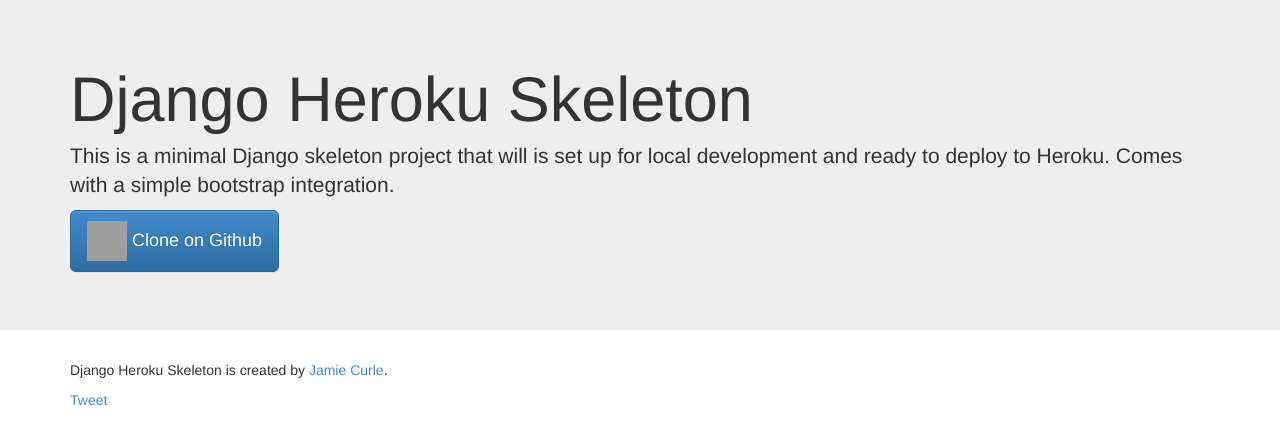
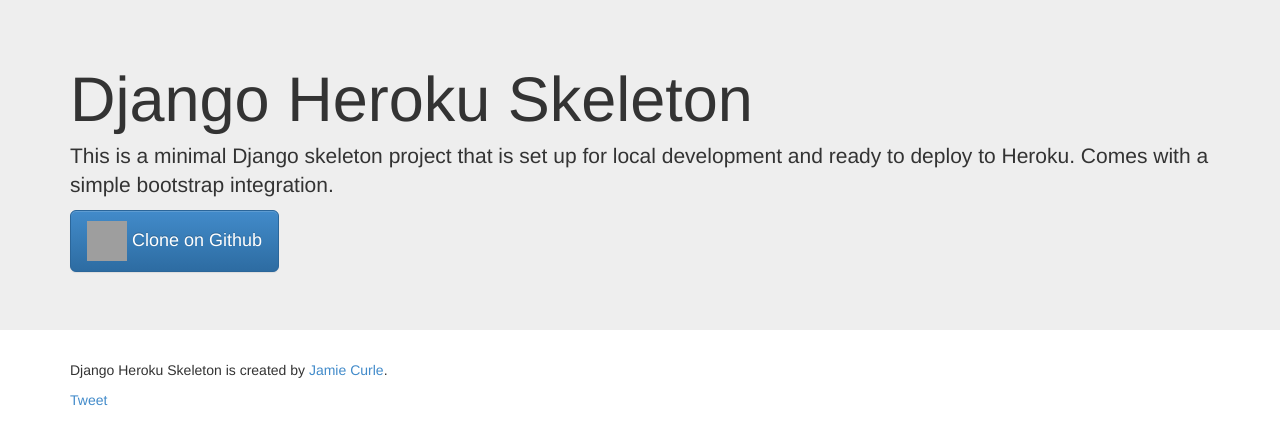
Before and after one commit to davur/django-heroku-skeleton, a Django app: page / in a window 1280 px wide. Shown: the top 440 px of the page. Run offline with Django 3.2, Linux system fonts and the light colour scheme; some libraries are stand-ins or nearby versions; grey boxes are pictures that could not be loaded.

Commit message:
fixed a typo

```diff
--- a/app/templates/home.html
+++ b/app/templates/home.html
@@ -5,7 +5,7 @@
 	<div class="container">
 		<h1>Django Heroku Skeleton</h1>
 		<p>
-			This is a minimal Django skeleton project that will is set up for local
+			This is a minimal Django skeleton project that is set up for local
 			development and ready to deploy to Heroku. Comes with a simple bootstrap
 			integration.
 		</p>
```
